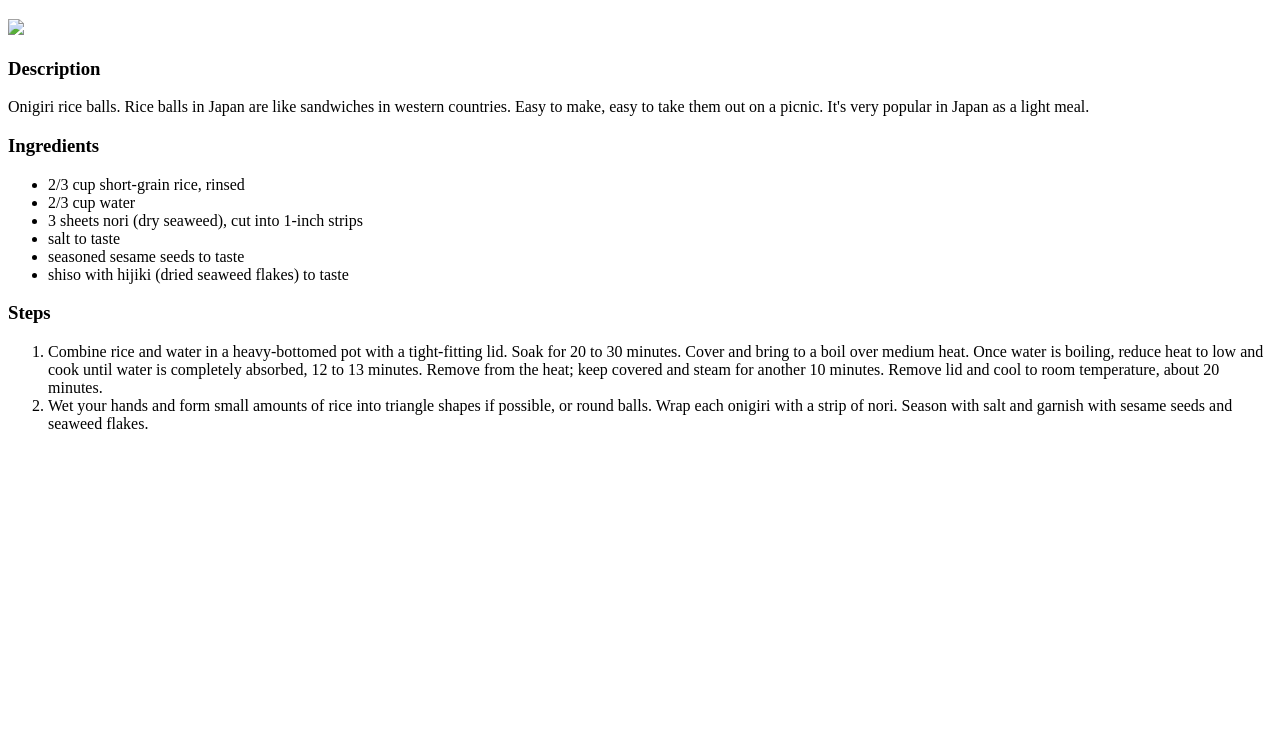
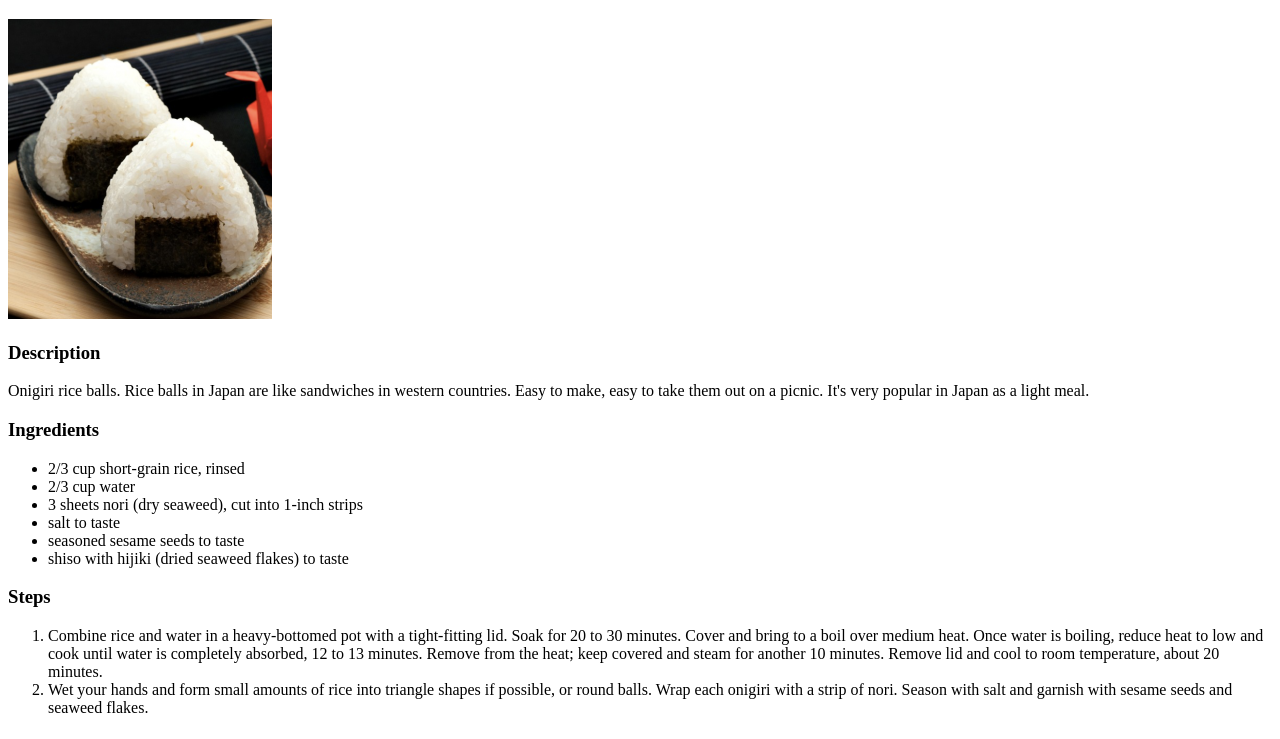
Before and after one commit to datascapes/odin-recipes, a plain HTML site: page recipes/onigiri.html in a window 1280 px wide. Shown: the part 61-800 px from the top of the page. Drawn offline with Linux system fonts and the light colour scheme; the site is published under a folder, as on GitHub Pages, so addresses that start at the root find nothing.

Commit message:
Fix image

```diff
--- a/recipes/onigiri.html
+++ b/recipes/onigiri.html
@@ -6,7 +6,7 @@
     </head>
     <body>
         <h1>Japanese Rice Balls (Onigiri)</h1>
-        <img src="/recipes/images/onigiri.png">
+        <img src="images/onigiri.png">
         <h3>Description</h3>
         <p>Onigiri rice balls. Rice balls in Japan are like sandwiches in western countries. Easy to make, easy to take them out on a picnic. It's very popular in Japan as a light meal.</p>
         <h3>Ingredients</h3>
```
